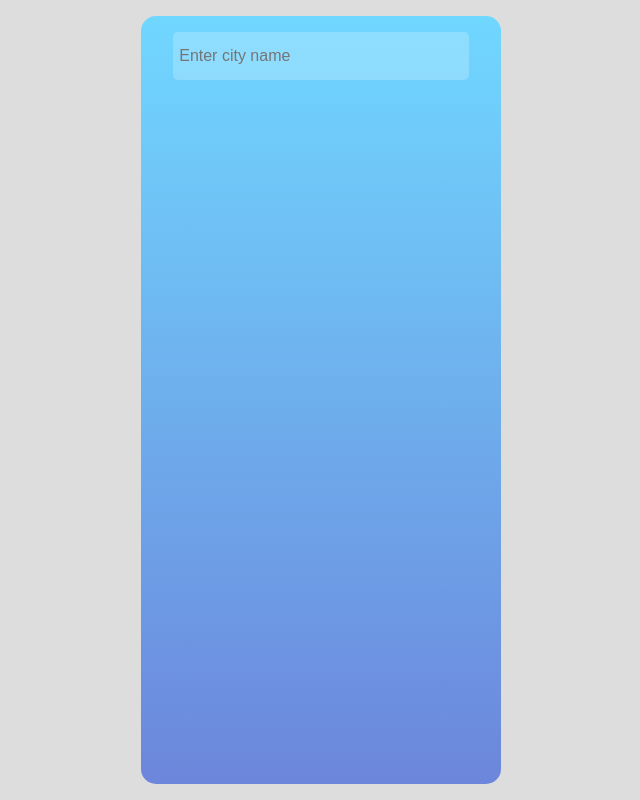
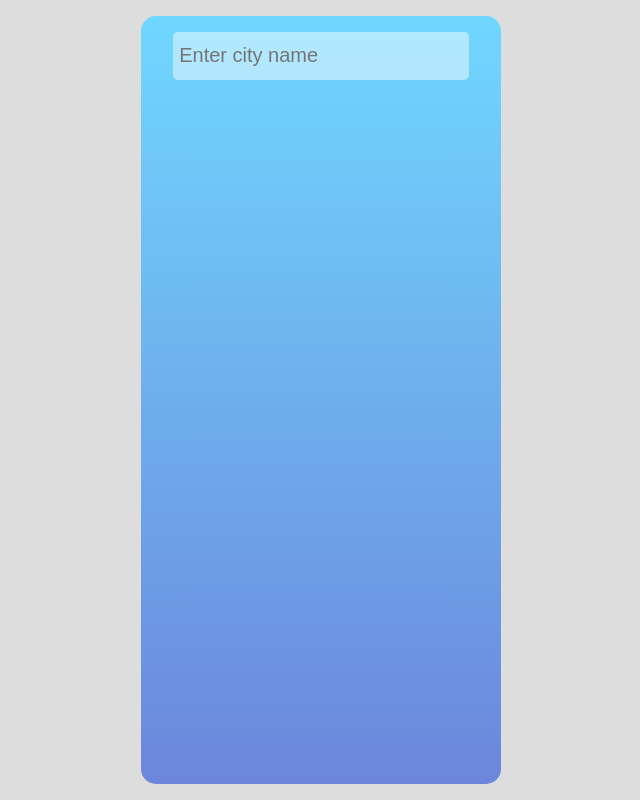
Before and after one commit to skoodath/weather-react, a React (Create React App) app: page / in a window 1280 px wide. Shown: the whole page, without its empty margins (319-959 px from the left). Built offline with nearby package versions, Linux system fonts and the light colour scheme.

Commit message:
fixed day night icon

```diff
--- a/src/styles/styledtop.js
+++ b/src/styles/styledtop.js
@@ -55,19 +55,20 @@ export const SearchIcon = styled(BiSearch)`
     z-index: 1;
 `;
 export const SearchBox = styled.input`
-    background-color: #ffffff35;
+    background-color: #ffffff75;
     border-radius: 5px;
     border: ${({error}) => error? '1px solid red': '1px solid transparent'};
     outline: none;
     padding: 0.3rem;
-    color: #fff;
+    color: #4a5f99;
     width: 100%;
     display: flex;
     height: 100%;
     position: absolute;
     min-height: 46px;
+    font-size: 20px;
     &:focus{
-        background-color: #ffffff75;
+        background-color: #ffffff35;
         transition-property: background-color;
         transition-duration: 0.5s;
     }
```
